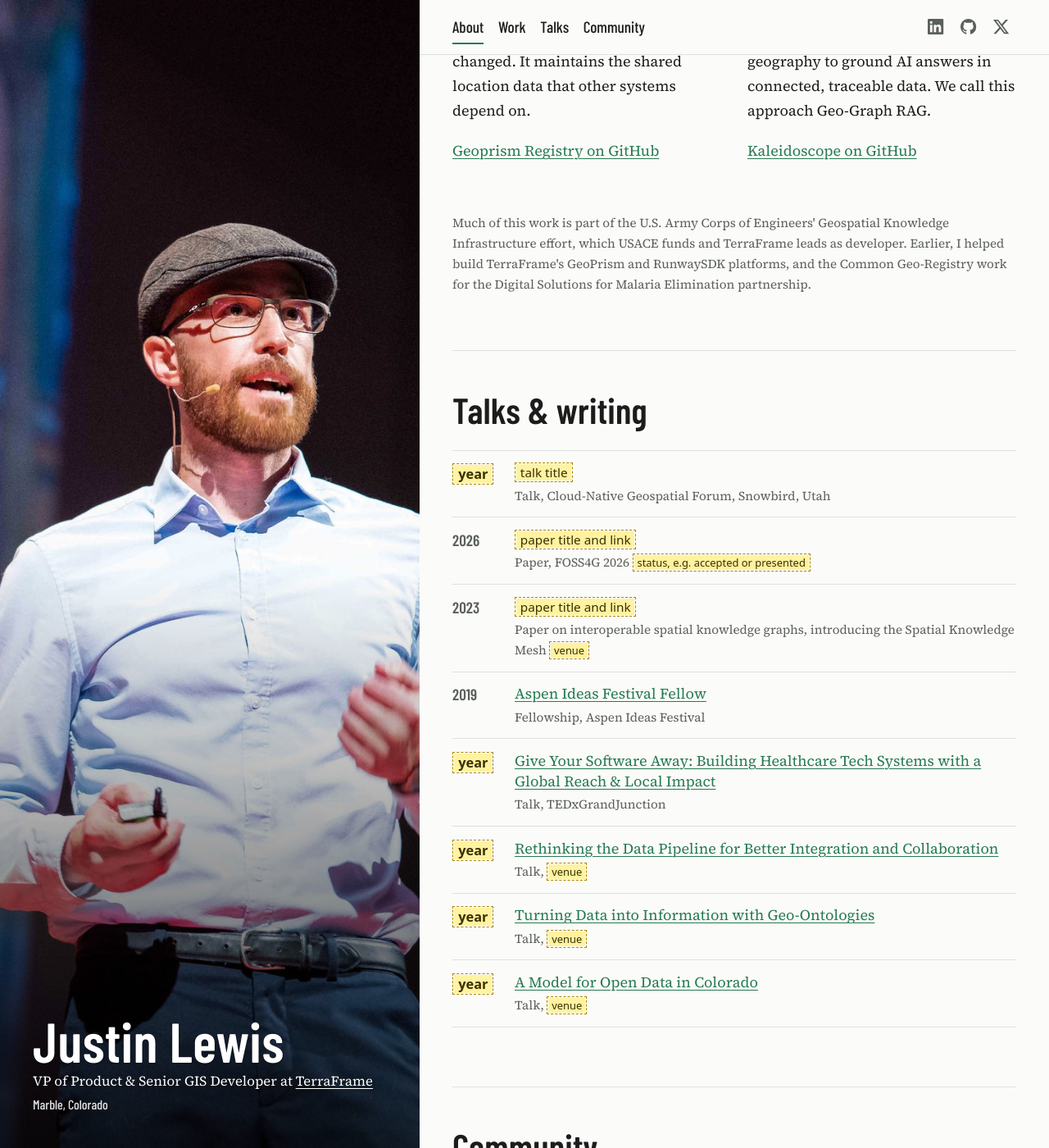
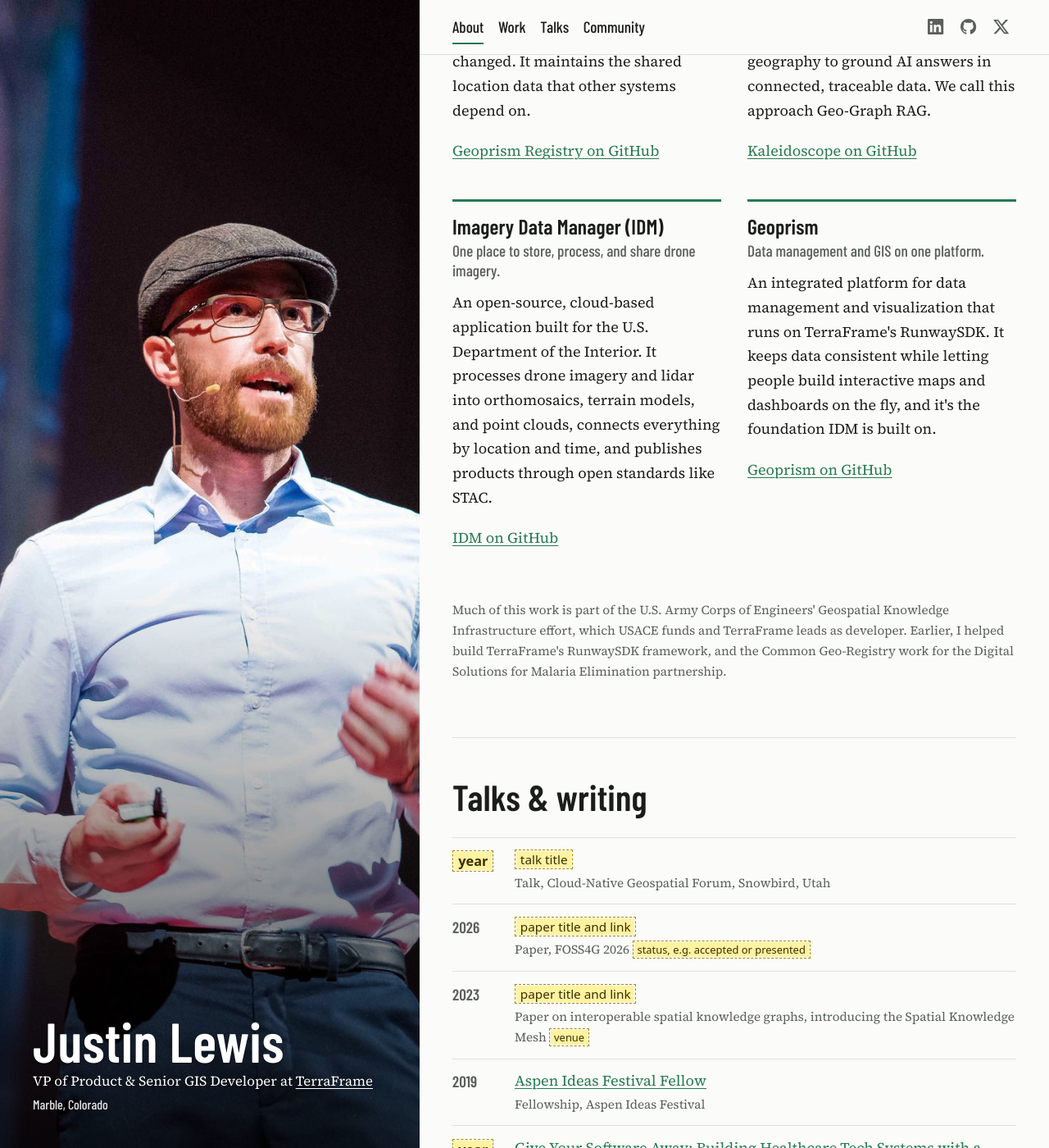
Before and after one commit to justinlewis/jmapping, a Jekyll site: the page built from index.html, in a window 1280 px wide and 1400 px high, scrolled down 1517 px. Shown: the whole window at 82% size. Built offline with Jekyll 4.4.1, drawn with Linux system fonts in a browser that asks for light colours.

Commit message:
Add IDM and Geoprism to "What we're building"
Descriptions are drawn from the osmre-uav and geoprism READMEs.

Co-Authored-By: Claude Opus 5.5 <noreply@anthropic.com>

```diff
--- a/index.html
+++ b/index.html
@@ -52,9 +52,23 @@ sitemap:
       <p>Instead of retrieving loose text chunks, Kaleidoscope uses a knowledge graph's structure and geography to ground AI answers in connected, traceable data. We call this approach Geo-Graph RAG.</p>
       <p><a href="https://github.com/terraframe/kaleidoscope">Kaleidoscope on GitHub</a></p>
     </div>
+
+    <div class="product">
+      <h3>Imagery Data Manager (IDM)</h3>
+      <p class="product__tagline">One place to store, process, and share drone imagery.</p>
+      <p>An open-source, cloud-based application built for the U.S. Department of the Interior. It processes drone imagery and lidar into orthomosaics, terrain models, and point clouds, connects everything by location and time, and publishes products through open standards like STAC.</p>
+      <p><a href="https://github.com/terraframe/osmre-uav">IDM on GitHub</a></p>
+    </div>
+
+    <div class="product">
+      <h3>Geoprism</h3>
+      <p class="product__tagline">Data management and GIS on one platform.</p>
+      <p>An integrated platform for data management and visualization that runs on TerraFrame's RunwaySDK. It keeps data consistent while letting people build interactive maps and dashboards on the fly, and it's the foundation IDM is built on.</p>
+      <p><a href="https://github.com/terraframe/geoprism">Geoprism on GitHub</a></p>
+    </div>
   </div>
 
-  <p class="small">Much of this work is part of the U.S. Army Corps of Engineers' Geospatial Knowledge Infrastructure effort, which USACE funds and TerraFrame leads as developer. Earlier, I helped build TerraFrame's GeoPrism and RunwaySDK platforms, and the Common Geo-Registry work for the Digital Solutions for Malaria Elimination partnership.</p>
+  <p class="small">Much of this work is part of the U.S. Army Corps of Engineers' Geospatial Knowledge Infrastructure effort, which USACE funds and TerraFrame leads as developer. Earlier, I helped build TerraFrame's RunwaySDK framework, and the Common Geo-Registry work for the Digital Solutions for Malaria Elimination partnership.</p>
 </section>
 
 <section class="section" id="talks">
```
